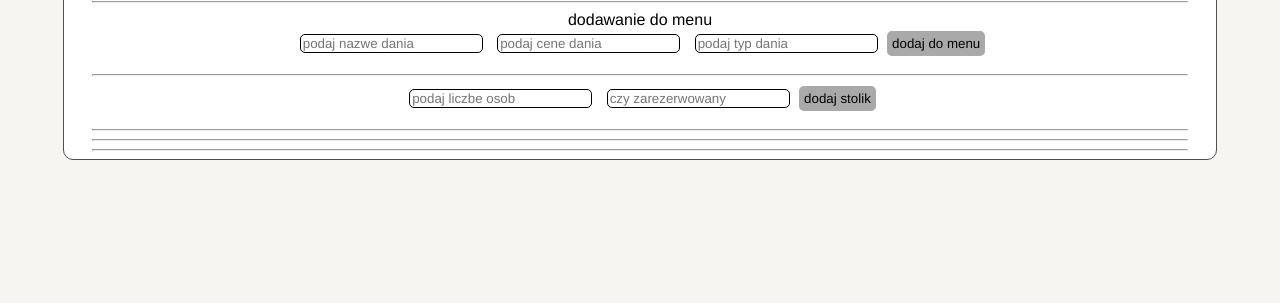
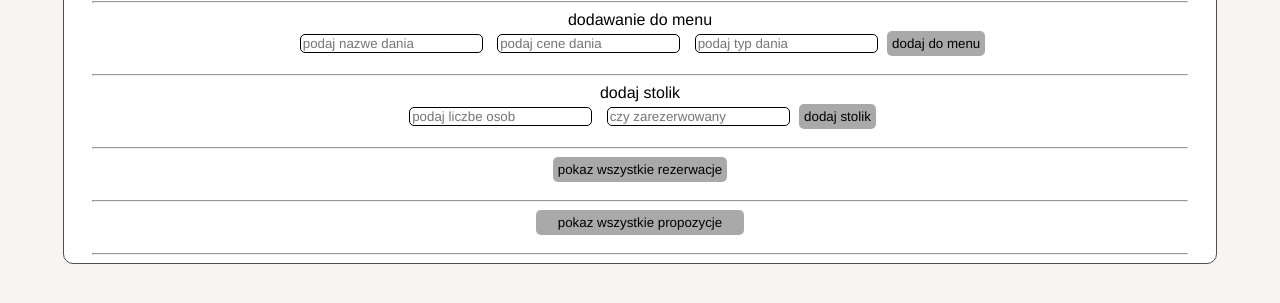
Before and after one commit to igor21fijolek/-aczenie_z_baza_danych, a plain HTML site: page projekt-restauracja/szef.html in a window 1280 px wide. Shown: the part 281-584 px from the top of the page. Drawn offline with Linux system fonts and the light colour scheme.

Commit message:
skonczone w koncu
skonczone w koncu

```diff
--- a/projekt-restauracja/app.js
+++ b/projekt-restauracja/app.js
@@ -180,3 +180,81 @@ async function zarezerwuj_stolik() {
         }
         main.appendChild(tabela)
     }
+
+
+async function pokaz_rezerwacje() {
+    let main = document.querySelector("#rezerwacje")
+    main.innerHTML = ""
+    let table = document.createElement("table")
+    table.innerHTML = `
+        <table>
+            <tr>
+                <th>id klienta</th>
+                <th>id stolika</th>
+                <th>data rezerwacji</th>
+                <th>godzina rezerwacji</th>
+                <th>liczba osób</th>
+            </tr>
+        </table>
+    `
+    let res  = await fetch(`http://localhost:3000/get-rezerwacje`)
+    let data  = await res.json()
+    for(let i = 0; i< data.length; i++){
+        let tr = document.createElement("tr")
+        let tdIdKlienta = document.createElement("td")
+        let tdIdStolika = document.createElement("td")
+        let tdIdData = document.createElement("td")
+        let tdIdGodzina = document.createElement("td")
+        let tdIdLiczbaOs = document.createElement("td")
+        //przetwarzanie daty
+        const dataRezerwacji = new Date(data[i].data_rezerwacji);
+        const dataSformatowana = dataRezerwacji.toISOString().split("T")[0];
+        tdIdKlienta.innerHTML = data[i].id_klienta
+        tdIdStolika.innerHTML = data[i].id_stolika
+        tdIdData.innerHTML = dataSformatowana
+        tdIdGodzina.innerHTML = data[i].godzina_rezerwacji
+        tdIdLiczbaOs.innerHTML = data[i].liczba_os
+        tr.appendChild(tdIdKlienta)
+        tr.appendChild(tdIdStolika)
+        tr.appendChild(tdIdData)
+        tr.appendChild(tdIdGodzina)
+        tr.appendChild(tdIdLiczbaOs)
+        table.appendChild(tr)
+    }
+    main.appendChild(table)
+}
+
+async function pokaz_propozycje() {
+    let main = document.querySelector("#propozycje")
+    main.innerHTML = ""
+    let table = document.createElement("table")
+    table.innerHTML = `
+        <table>
+            <tr>
+                <th>nazwa dania</th>
+                <th>typ dania</th>
+                <th>cena</th>
+                <th>id klienta</th>
+            </tr>
+        </table>
+    `
+    let res = await fetch("http://localhost:3000/get-sugestion")
+    let data  = await res.json()
+    for(let i = 0; i< data.length; i++){
+        let tr =document.createElement("tr")
+        let tdNazwa = document.createElement("td")
+       let tdTYP = document.createElement("td")
+        let tdCena = document.createElement("td")
+        let tdIdKlienta = document.createElement("td")
+        tdNazwa.innerHTML = data[i].nazwa
+        tdTYP.innerHTML =data[i].typ_dania
+        tdCena.innerHTML = data[i].cena
+        tdIdKlienta.innerHTML = data[i].id_klienta
+        tr.appendChild(tdNazwa)
+        tr.appendChild(tdTYP)
+        tr.appendChild(tdCena)
+        tr.appendChild(tdIdKlienta)
+        table.appendChild(tr)
+    }
+    main.appendChild(table)
+}
--- a/projekt-restauracja/style.css
+++ b/projekt-restauracja/style.css
@@ -64,13 +64,14 @@ a {
     padding: 10px;
     background-color: #DCEAF4;
     border-radius: 20px;
-    transition: background-color 0.3s ease;
+    transition: background-color 0.3s ease, transform 0.3s ease;
     color: rgb(73, 63, 63);
 }
 
 .nav a:hover {
     background-color: #732626;
     color: #F7F5F2;
+    transform: scale(1.1);
 }
 
 h1 {
@@ -94,12 +95,13 @@ h1 {
     padding: 10px;
     background-color: #e8eff5;
     border-radius: 20px;
-    transition: background-color 0.3s ease;
+    transition: background-color 0.3s ease, transform 0.3s ease;
     color: rgb(73, 63, 63);
 }
 .nav-2 a:hover {
     background-color: #4b3636;
     color: #F7F5F2;
+    transform: scale(1.1);
 }
 .main input, label{
     padding: 5px;
@@ -199,7 +201,7 @@ input{
 }
 
 button:hover {
-    background-color: lightgreen;
+    background-color: rgb(144, 200, 238);
     transform: scale(1.1);
 }
 
@@ -211,3 +213,39 @@ input:hover{
     padding: 5px;
     transform: scale(1.1);
 }
+#rezerwacje{
+    width: 100%;
+    margin-left: auto;
+    margin-right: auto;
+    text-align: center;
+    display: flex;
+    justify-content: center;
+    align-items: center;
+}
+#rezereacje table{
+    width: 50%;
+    margin: 0px auto;
+    text-align: center;
+    margin-top: 15px;
+    margin-bottom: 15px;
+}
+#propozycje{
+    width: 100%;
+    margin-left: auto;
+    margin-right: auto;
+    text-align: center;
+    display: flex;
+    justify-content: center;
+    align-items: center;
+}
+#propozycje table{
+    width: 50%;
+    margin: 0px auto;
+    text-align: center;
+    margin-top: 15px;
+    margin-bottom: 15px;
+}
+#propozycje button{
+    width:18%;
+
+}
--- a/projekt-restauracja/szef.html
+++ b/projekt-restauracja/szef.html
@@ -48,6 +48,7 @@
             </div>
             <hr>
             <div id="dodaj_stolik">
+                <label for="dodawanie">dodaj stolik</label><br>
                 <input type="number" name="liczba_os" id="liczba_os" placeholder="podaj liczbe osob">
                 <input type="text" name="czy_zarezerwowane" id="czy_zarezerwowane" placeholder="czy zarezerwowany">
                 <button onclick="dodaj_stolik()">dodaj stolik</button>
@@ -55,11 +56,11 @@
             </div>
             <hr>
             <div id="rezerwacje">
-
+                <button onclick="pokaz_rezerwacje()" id="rezerwacja">pokaz wszystkie rezerwacje</button>
             </div>
             <hr>
             <div id="propozycje">
-
+                <button onclick="pokaz_propozycje()" id="propozycja">pokaz wszystkie propozycje</button>
             </div>
             <hr>
         </div>
```
Also changed, not shown: projekt-restauracja/serwer/index.js (+10 -0 lines).
